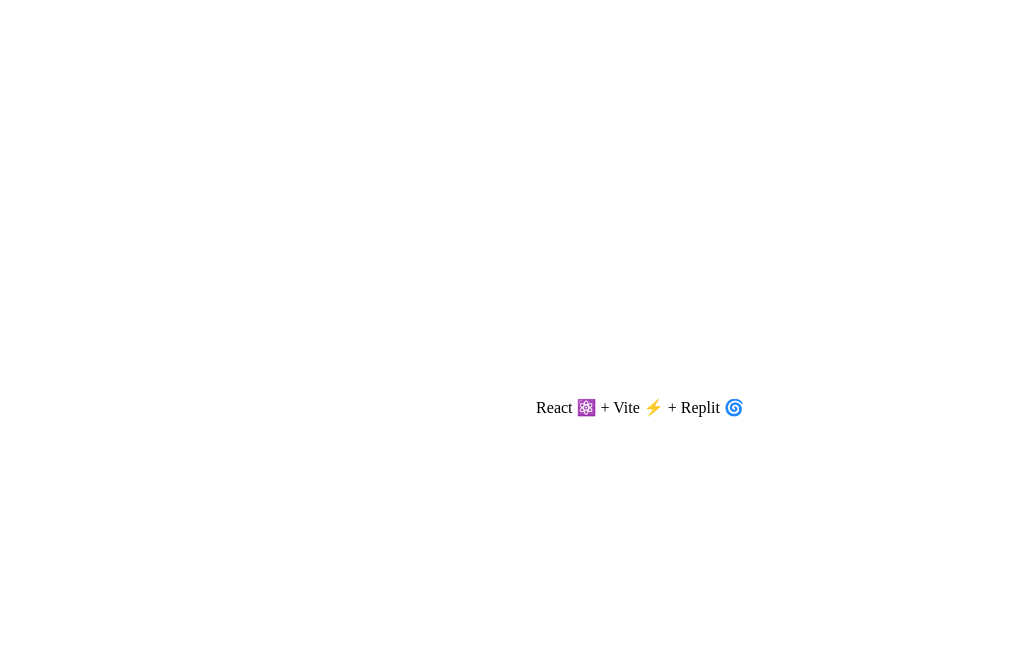
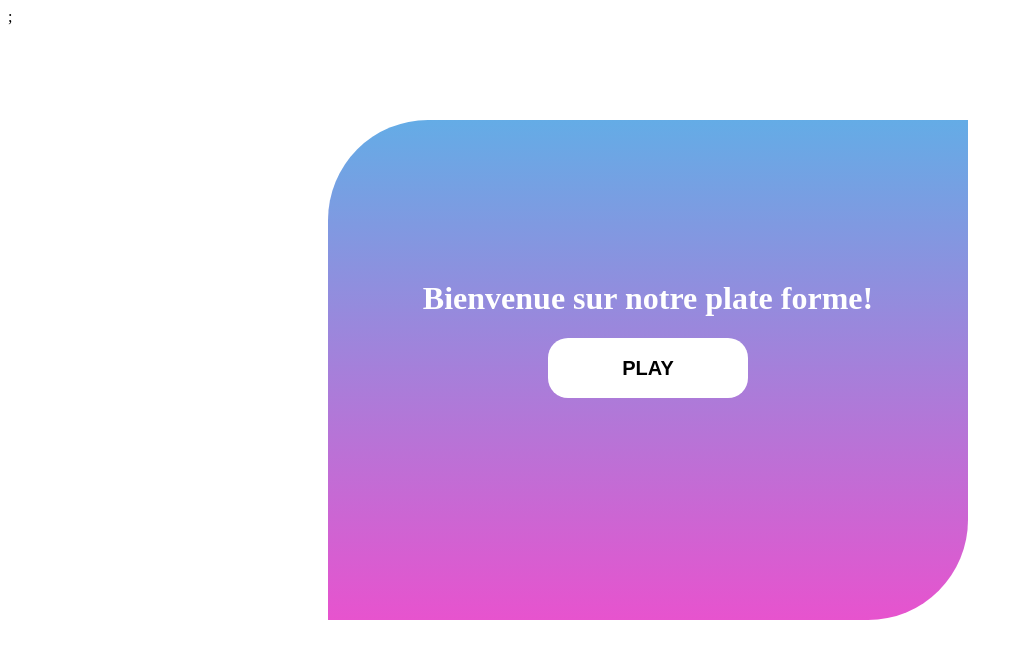
Before and after one commit to JosephNgyamba/PersonnalVideoPlayer, a React (Vite) app: page / in a window 1280 px wide. Shown: the top 658 px of the page, without its empty margins (0-1023 px from the left). Built offline with nearby package versions, Linux system fonts and the light colour scheme.

Commit message:
first commit

```diff
--- a/package.json
+++ b/package.json
@@ -12,13 +12,17 @@
   "author": "",
   "license": "ISC",
   "dependencies": {
+    "@react-oauth/google": "^0.2.8",
+    "react-router": "^6.4.2",
+    "react-router-dom": "^6.4.2",
+    "router": "^1.3.7"
   },
   "devDependencies": {
     "@types/react": "^18.0.15",
     "@types/react-dom": "^18.0.6",
     "@vitejs/plugin-react": "^2.0.0",
     "react": "^18.2.0",
-		"react-dom": "^18.2.0",
+    "react-dom": "^18.2.0",
     "typescript": "^4.7.4",
     "typescript-language-server": "^0.11.2",
     "vite": "^3.0.4"
--- a/src/App.jsx
+++ b/src/App.jsx
@@ -1,9 +1,15 @@
-import './App.css'
+import "./App.css";
+import { Route, Routes } from "react-router";
+import SignIn from "./signIn";
+import Home from "./home";
 
 export default function App() {
   return (
-    <main>
-      React ⚛️ + Vite ⚡ + Replit 🌀
-    </main>
-  )
+    <>
+      <Routes>
+        <Route path="/" element={<SignIn />}></Route>
+        <Route path="/home" element={<Home />}></Route>
+      </Routes>
+    </>
+  );
 }
--- /dev/null
+++ b/src/Sing.css
@@ -0,0 +1,29 @@
+.content {
+  width: 100%;
+  position: absolute;
+  top: 15%;
+  display: flex;
+  justify-content: center;
+  vertical-align: middle;
+  height: 500px;
+}
+.content-element {
+  background: linear-gradient(#64ace6, #e753ce);
+  width: 50%;
+  height: 500px;
+  text-align: center;
+  vertical-align: bottom;
+  border-radius: 100px 0px 100px 0px;
+}
+h1 {
+  color: white;
+  margin-top: 25%;
+}
+button {
+  width: 200px;
+  height: 60px;
+  color: rgb(0, 0, 0);
+  background-color: white;
+  border-radius: 20px 20px 20px 20px;
+  border: none;
+}
--- /dev/null
+++ b/src/accroche.jsx
@@ -0,0 +1,9 @@
+import React from "react";
+
+export default function Text() {
+  return (
+    <>
+      <h2>Bienvenue sur la Meilleurs platforme de videos en ligne ...!</h2>
+    </>
+  );
+}
--- /dev/null
+++ b/src/header.jsx
@@ -0,0 +1,20 @@
+import React from "react";
+import "./headerstyle.css";
+
+export default function Header() {
+  return (
+    <>
+      <div className="header">
+        <img src="" alt="mon logo" />
+        <div className="search">
+          <input type="text" placeholder="Recherche..." />
+          <button>...</button>
+        </div>
+        <div className="accueil">
+          <a href="#">Accueil</a>
+          <a href="#">Mon compte</a>
+        </div>
+      </div>
+    </>
+  );
+}
--- /dev/null
+++ b/src/headerstyle.css
@@ -0,0 +1,27 @@
+.header {
+  border-bottom: 2px solid rgb(26, 118, 192);
+  height: 50px;
+}
+.usertools {
+  border-bottom: 2px solid rgb(26, 118, 192);
+  height: 50px;
+}
+.accueil {
+  position: relative;
+  left: 70%;
+}
+a {
+  margin-left: 50px;
+  text-decoration: none;
+  color: rgb(15, 136, 206);
+}
+.search {
+  position: absolute;
+  left: 30%;
+  width: max-content;
+  top: 2%;
+}
+input {
+  width: 400px;
+  height: 30px;
+}
--- /dev/null
+++ b/src/home.jsx
@@ -0,0 +1,16 @@
+import React from "react";
+import Header from "./header";
+import Text from "./accroche";
+import UserTools from "./user";
+import Videos from "./videos";
+
+export default function Home() {
+  return (
+    <>
+      <Header />
+      <Text />
+      <UserTools />
+      <Videos />
+    </>
+  );
+}
--- a/src/index.jsx
+++ b/src/index.jsx
@@ -1,9 +1,12 @@
-import React from 'react'
-import ReactDOM from 'react-dom/client'
-import App from './App'
+import React from "react";
+import ReactDOM from "react-dom/client";
+import App from "./App";
+import { BrowserRouter } from "react-router-dom";
 
-ReactDOM.createRoot(document.getElementById('root')).render(
-	<React.StrictMode>
-		<App />
-	</React.StrictMode>
-)
+ReactDOM.createRoot(document.getElementById("root")).render(
+  <React.StrictMode>
+    <BrowserRouter>
+      <App />;
+    </BrowserRouter>
+  </React.StrictMode>
+);
--- /dev/null
+++ b/src/signIn.jsx
@@ -0,0 +1,39 @@
+import React from "react";
+import { useEffect } from "react";
+import { useNavigate } from "react-router";
+import "./Sing.css";
+
+export default function SignIn() {
+  const navigate = useNavigate();
+  useEffect(() => {
+    const fetchdata = async () => {
+      const data = await fetch("https://accounts.google.com/gsi/client");
+    };
+    fetchdata();
+  }, []);
+  let access_token;
+  let client;
+
+  const loadmail = () => {
+    const xhr = new XMLHttpRequest();
+    xhr.open(
+      "GET",
+      "https://www.googleapis.com/calendar/v3/calendars/primary/events"
+    );
+    xhr.setRequestHeader("Authorization", "Bearer " + access_token);
+    // xhr.send();
+    alert(access_token);
+  };
+  return (
+    <>
+      <div className="content">
+        <div className="content-element">
+          <h1>Bienvenue sur notre plate forme!</h1>
+          <button onClick={() => navigate("/home")}>
+            <h2>PLAY</h2>
+          </button>
+        </div>
+      </div>
+    </>
+  );
+}
--- /dev/null
+++ b/src/user.jsx
@@ -0,0 +1,14 @@
+import React from "react";
+import "./headerstyle.css";
+
+export default function UserTools() {
+  return (
+    <>
+      <div className="usertools">
+        <div>
+          <h3>ici on va afficher les tools</h3>
+        </div>
+      </div>
+    </>
+  );
+}
--- /dev/null
+++ b/src/videos.jsx
@@ -0,0 +1,19 @@
+import React from "react";
+import "./headerstyle.css";
+export default function Videos() {
+  return (
+    <>
+      <div className="video-list">
+        <iframe
+          width="560"
+          height="315"
+          src="https://www.youtube.com/embed/cQZOfeKrWDs"
+          title="YouTube video player"
+          frameborder="0"
+          allow="accelerometer; autoplay; clipboard-write; encrypted-media; gyroscope; picture-in-picture"
+          allowfullscreen
+        ></iframe>
+      </div>
+    </>
+  );
+}
```
Also changed, not shown: 1 other file (tests, documents, lock files or other folders).
